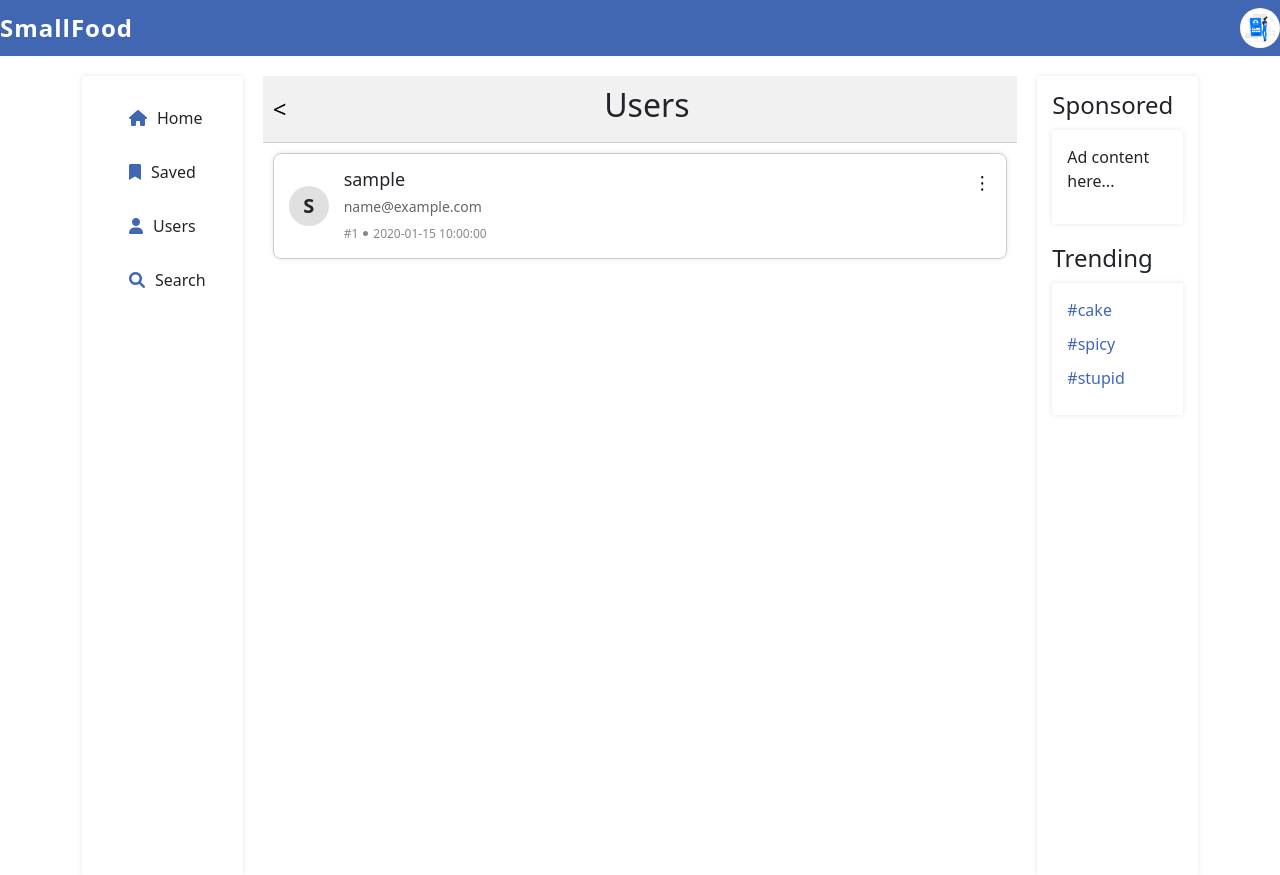
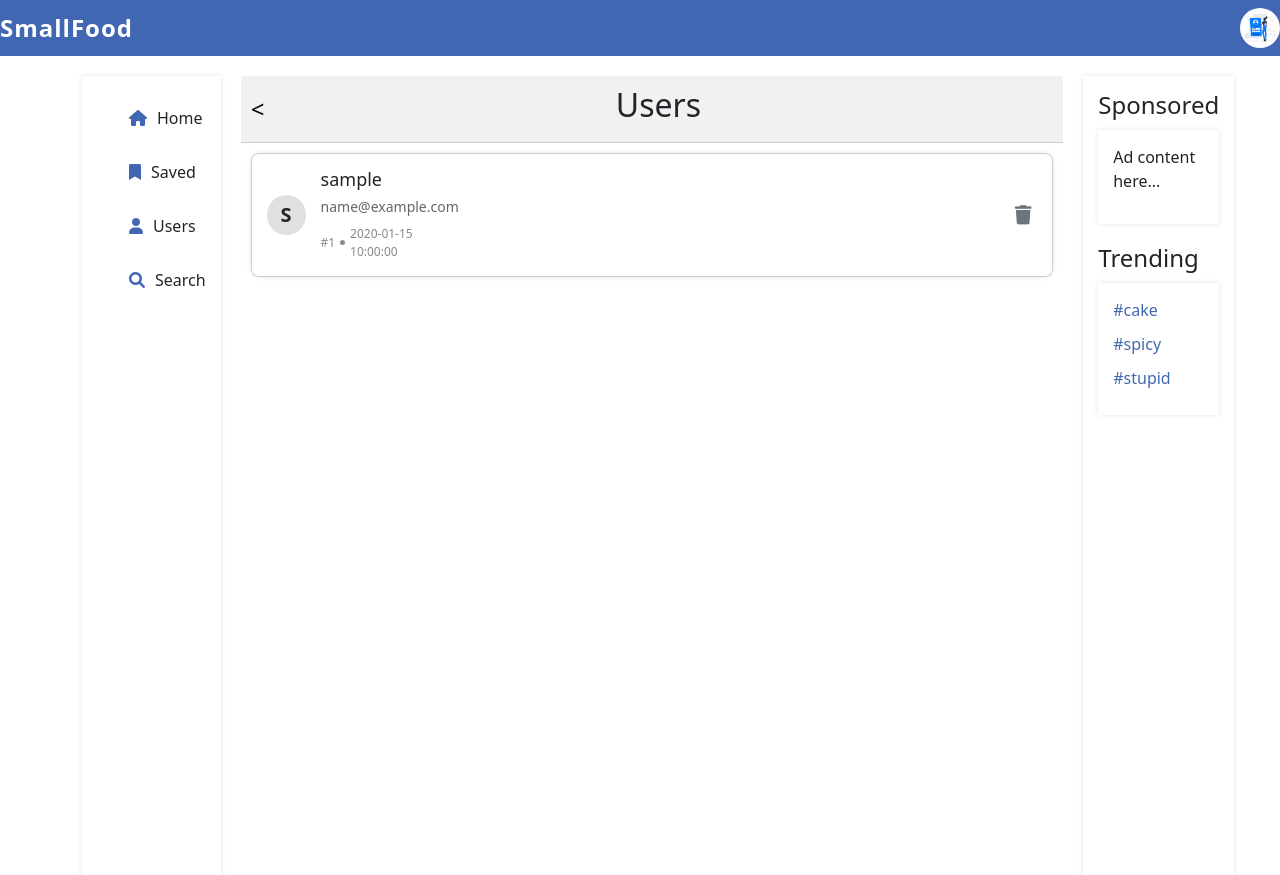
Before and after one commit to VietCee/Forum_ITSS2, a PHP site: page /app/views/userlist.php in a window 1280 px wide. Shown: the top 875 px of the page. Run offline with PHP 8.4, Linux system fonts and the light colour scheme; tables that the repository leaves empty or names only in its code hold one stand-in row (values such as "Sample post").

Commit message:
sua nut xoa

```diff
--- a/app/views/userlist.php
+++ b/app/views/userlist.php
@@ -30,20 +30,6 @@ $users = $userModel->getAllUsers();
     <link rel="stylesheet" href="/Forum/public/css/userlist.css">
     <link href="https://cdn.jsdelivr.net/npm/bootstrap@5.3.3/dist/css/bootstrap.min.css" rel="stylesheet" integrity="sha384-QWTKZyjpPEjISv5WaRU9OFeRpok6YctnYmDr5pNlyT2bRjXh0JMhjY6hW+ALEwIH" crossorigin="anonymous">
     <link rel="stylesheet" href="https://cdnjs.cloudflare.com/ajax/libs/font-awesome/6.0.0-beta3/css/all.min.css">
-    <style>
-        .menu-content {
-            display: none; /* Ẩn menu theo mặc định */
-            position: absolute;
-            background-color: white;
-            border: 1px solid #ddd;
-            padding: 10px;
-            box-shadow: 0px 0px 10px rgba(0, 0, 0, 0.1);
-            z-index: 100; /* Để menu hiện lên trên các phần tử khác */
-        }
-        .user-item {
-            position: relative; /* Thêm thuộc tính để menu hiện ra đúng vị trí */
-        }
-    </style>
 </head>
 
 <body>
@@ -98,7 +84,7 @@ $users = $userModel->getAllUsers();
                                 <span>' . htmlspecialchars($user['date_created']) . '</span>
                             </div>
                         </div>
-                    <button class="menu-btn" onclick="confirmDelete(' . $user['user_id'] . ')"> &#8942; </button>
+                        <button class="delete-btn" onclick="confirmDelete(' . $user['user_id'] . ')"><i class="fa-solid fa-trash"></i></button>
                     </div>';
                 }
                 ?>
--- a/public/css/userlist.css
+++ b/public/css/userlist.css
@@ -208,44 +208,25 @@ body {
   text-decoration: underline;
 }
 
-/* Style cho nút menu (ba chấm) */
-
-/* Style cho menu nội dung */
-.menu-content {
-  display: none; /* Ẩn menu nội dung */
-  position: absolute;
-  background-color: white;
-  border: 1px solid #ddd;
-  box-shadow: 0 4px 8px rgba(0, 0, 0, 0.1);
-  padding: 10px;
-  z-index: 10; /* Đảm bảo menu hiện lên trên các phần tử khác */
+.delete-btn {
+  background-color: transparent;
+  border: none;
+  color: #6c757d;
+  font-size: 1.2em;
+  cursor: pointer;
+  transition: color 0.3s ease;
+  padding: 5px;
 }
 
-/* Style cho nút trong menu nội dung */
-.menu-content button {
-  padding: 8px 16px;
-  border: none;
-  background: none;
-  cursor: pointer;
-  display: block;
-  width: auto; /* Đặt chiều rộng tự động */
-  text-align: left;
-  color: #4267b2; /* Màu sắc giống với thiết kế của bạn */
+.delete-btn:hover {
+  color: #d9363e;
 }
 
-/* Thay đổi màu nền khi hover trên nút */
-.menu-content button:hover {
-  background-color: #f5f5f5;
+.delete-btn i {
+  pointer-events: none; /* Ngăn chặn sự kiện click trực tiếp lên icon */
 }
 
-/* Thêm hiệu ứng cho nút xóa tài khoản */
-
-/* Style cho nút xóa tài khoản */
-.user-item .menu-btn {
-  margin-left: auto; /* Đưa nút sang bên phải */
+/* Thêm khoảng cách cho nút xóa */
+.user-item .delete-btn {
+  margin-left: 550px;
 }
-
-/* Hiệu ứng hover cho danh sách người dùng */
-.user-item:hover {
-  background-color: #f0f0f0; /* Nền sáng hơn khi hover */
-}
```
Lines whose indentation alone changed are shown as unchanged.
